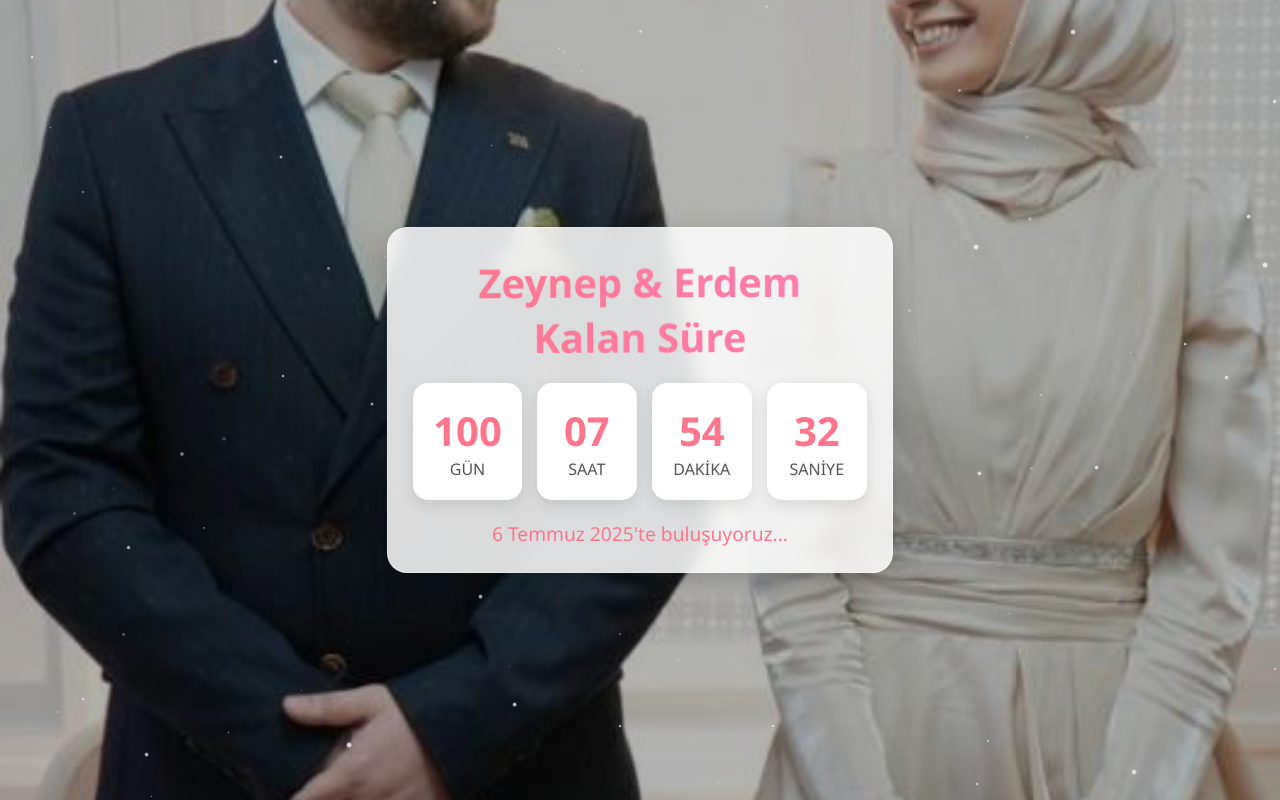
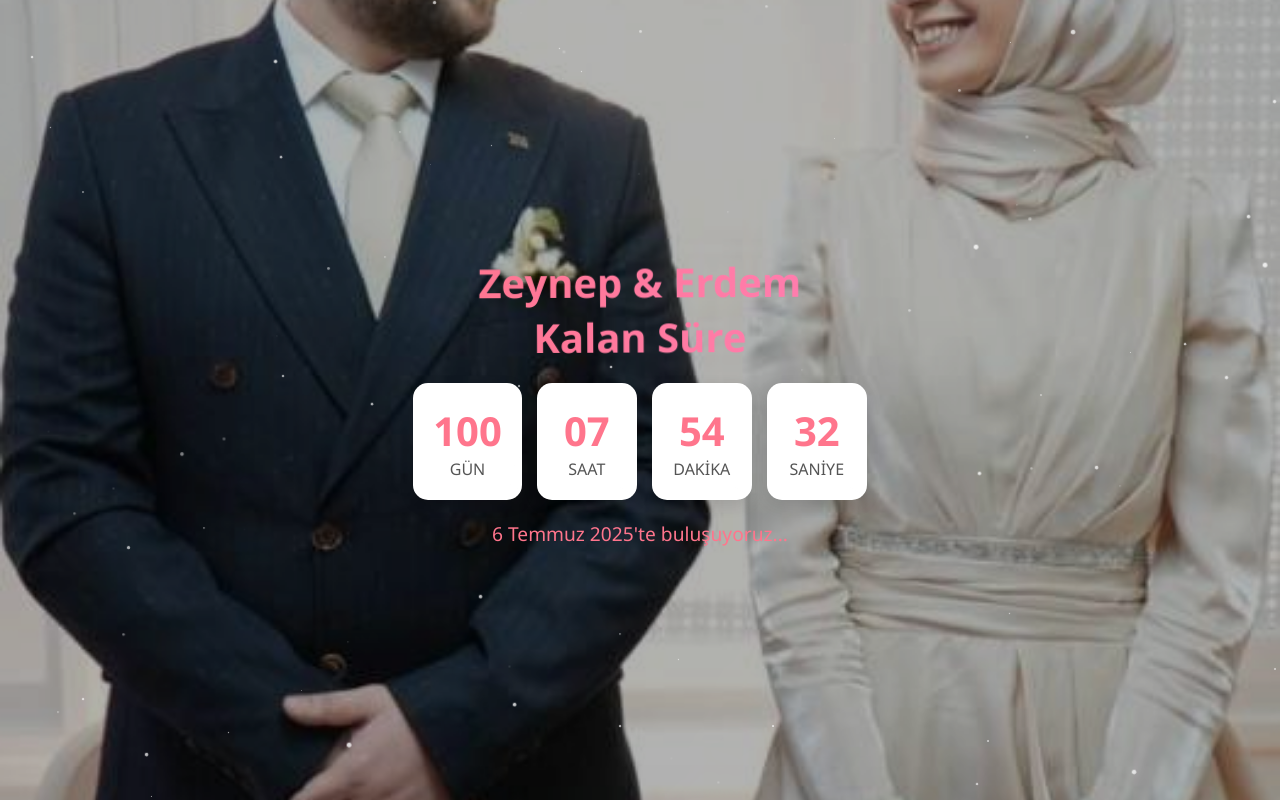
Before and after one commit to yilmazerdem/weddingcalcapp, a plain HTML site: page index.html in a window 1280 px wide. Drawn offline with Linux system fonts and the light colour scheme.

Commit message:
Update index.html
container update

```diff
--- a/index.html
+++ b/index.html
@@ -82,8 +82,8 @@
             50% { opacity: 0.8; transform: scale(1.2); }
         }
 
-        .container {
-            background: rgba(255, 255, 255, 0.85);
+        container {
+            background: rgba(255, 255, 255, 0.05);
             padding: 25px;
             border-radius: 20px;
             box-shadow: 0 10px 30px rgba(0, 0, 0, 0.2);
```
